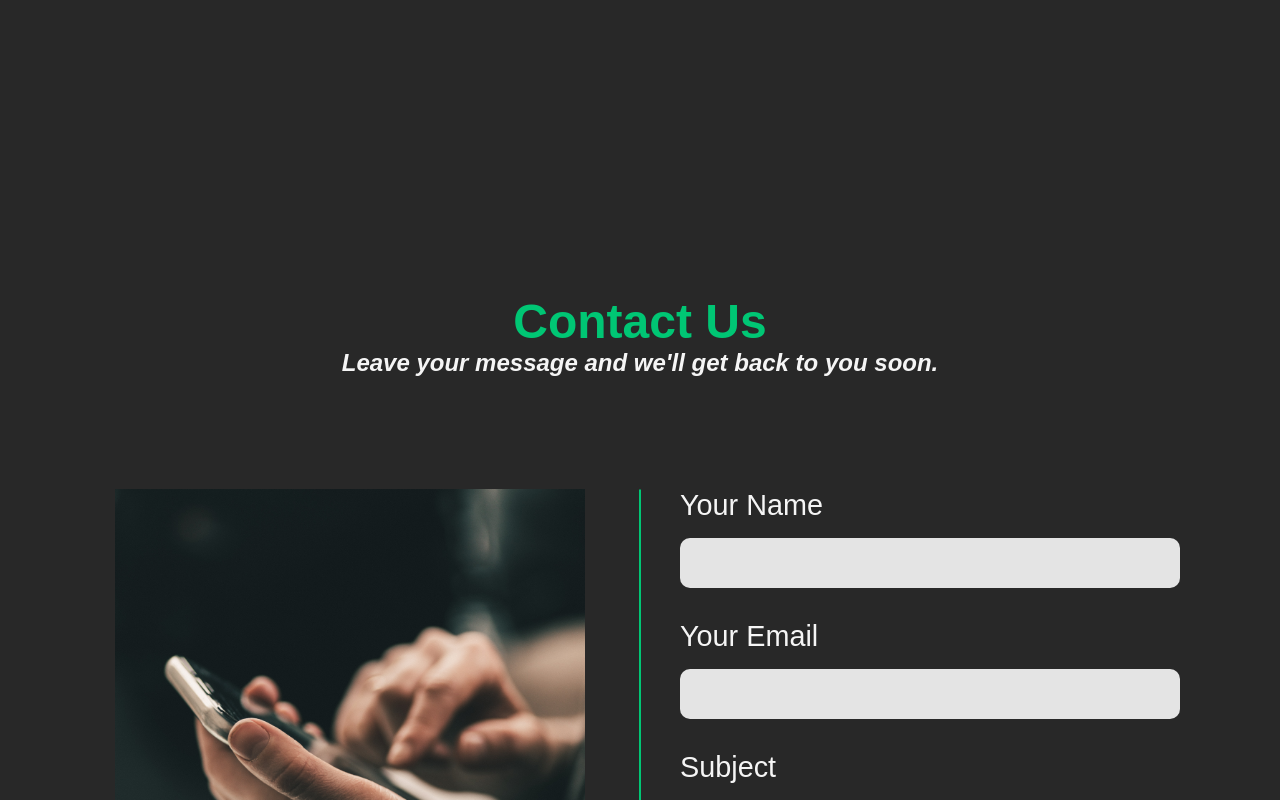
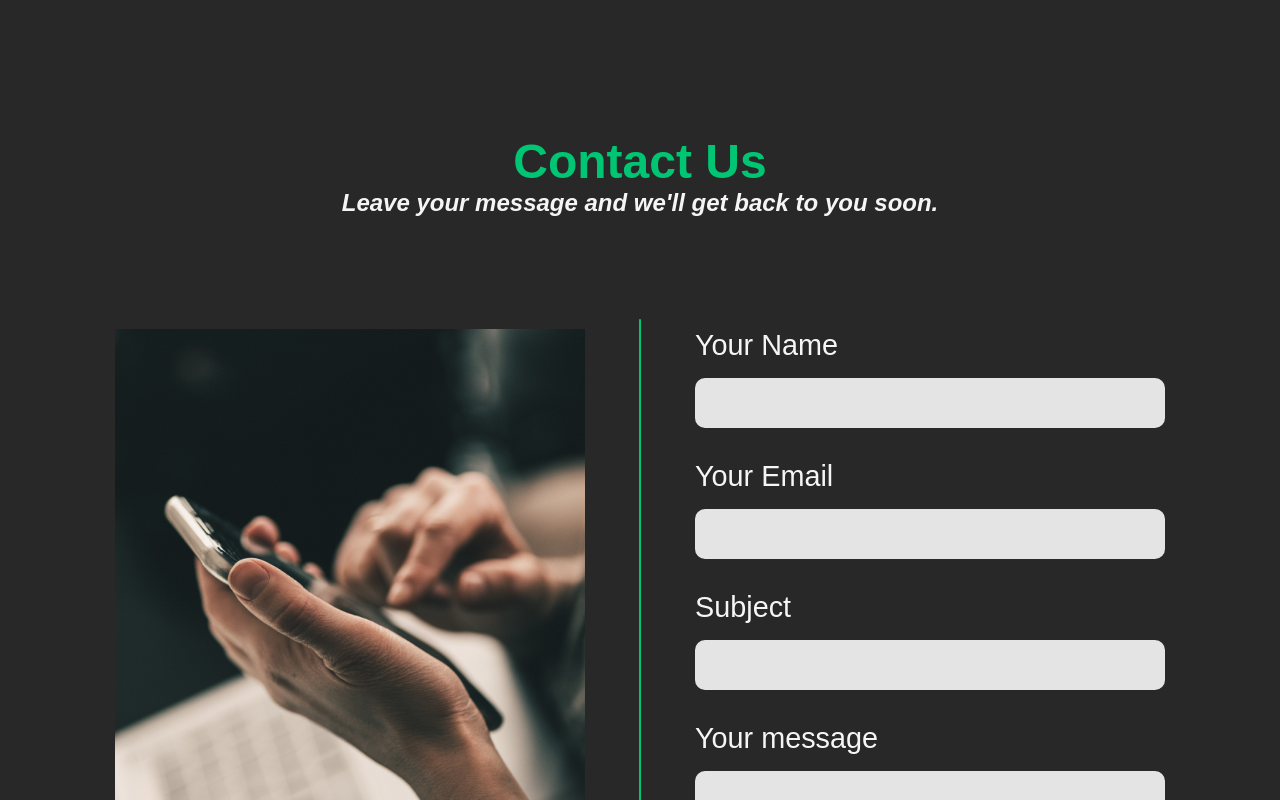
Before and after one commit to ESIEA-Dive/Mindto, a React (Create React App) app in the folder frontend_mindto/: page / in a window 1280 px wide. Shown: the part 1520-2320 px from the top of the page. Built offline with nearby package versions, Linux system fonts and the light colour scheme; a web font is replaced by a local one.

Commit message:
Update Contact.scss

```diff
--- a/frontend_mindto/src/container/Contact/Contact.scss
+++ b/frontend_mindto/src/container/Contact/Contact.scss
@@ -85,7 +85,7 @@
 
 
 .ContactSectionStyle {
-    padding: 10rem 0;
+    padding: 0rem 0;
     .contactSection__wrapper {
         display: flex;
         gap: 5rem;
@@ -97,10 +97,10 @@
         position: absolute;
         content: '';
         width: 2px;
-        height: 100%;
+        height: 86%;
         background-color: var(--secondary-color);
         left: 50%;
-        top: 50%;
+        top: 42%;
         transform: translate(-50%, -50%);
     }
     .left {
@@ -109,6 +109,7 @@
         max-width: 500px;
     }
     .right {
+        padding: 0 15px;
         width: 100%;
         max-width: 500px;
     }
```
